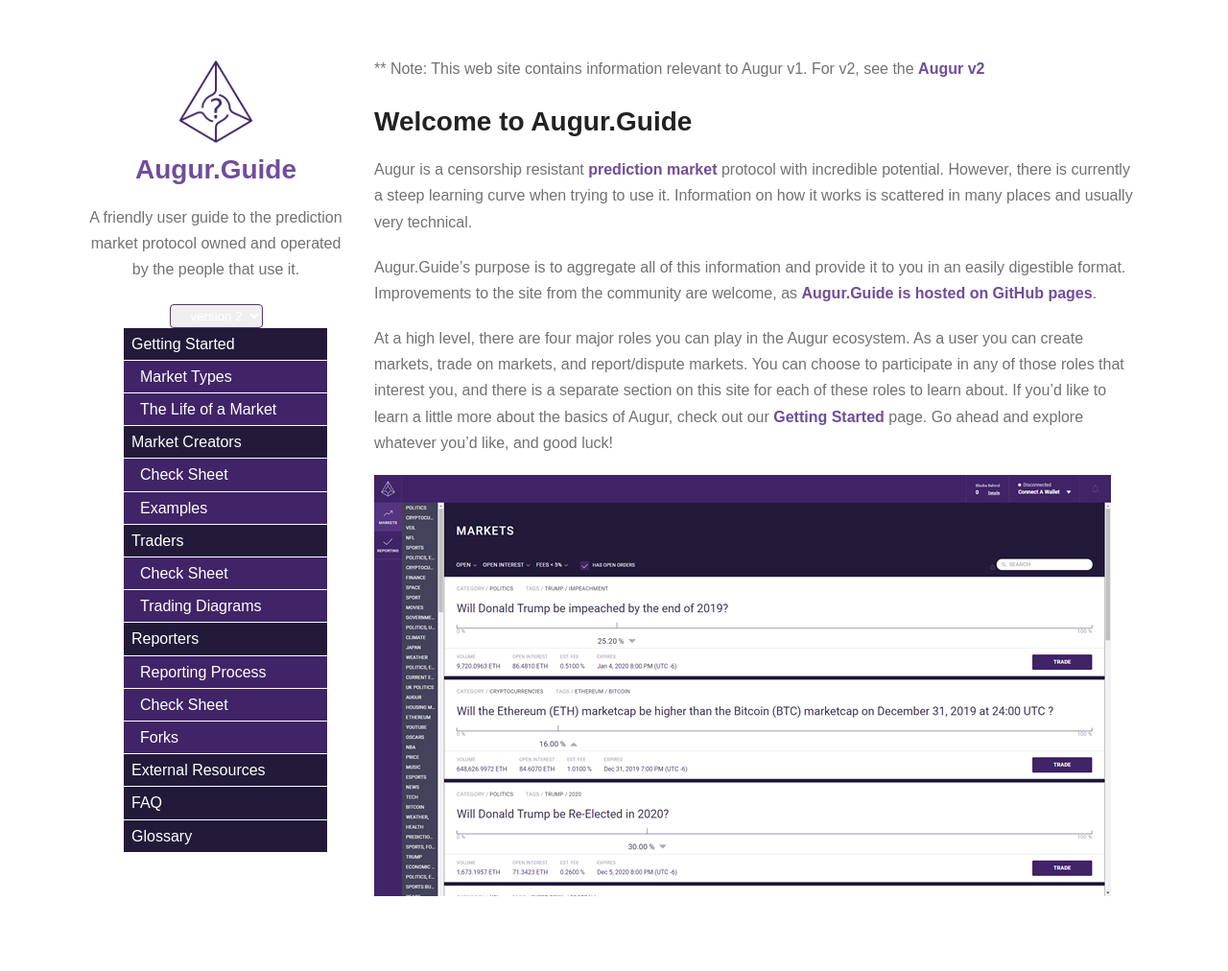
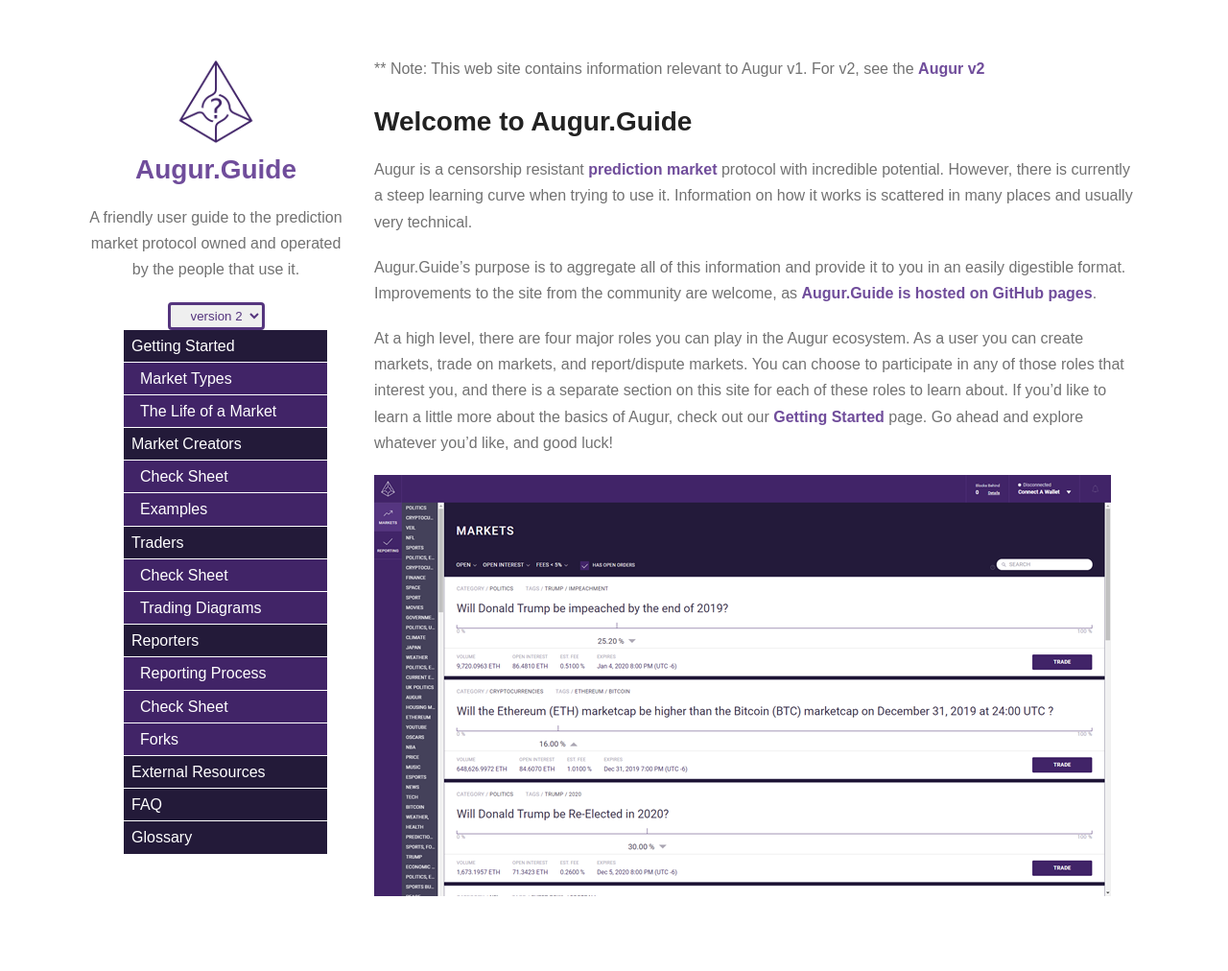
Before and after one commit to MicahZoltu/Augur.Guide-for-IPFS, a Jekyll site: the page built from index.md, in a window 1280 px wide. Shown: the whole page at 96% size. Built offline with Jekyll 4.4.1, drawn with Linux system fonts in a browser that asks for light colours; our own code applies the rules of GitHub Pages for plain Markdown files.

Commit message:
changed scss test 4

```diff
--- a/_sass/main.scss
+++ b/_sass/main.scss
@@ -270,9 +270,8 @@
 }
 
 select {
-
-	color: #FFF;
-	border: thin solid #55357E;
+	color: #55357E;
+	border:  solid #55357E;
 	border-radius: 4px;
 	display: inline-block;
 	padding: 3px 3px 3px 17px;
```
